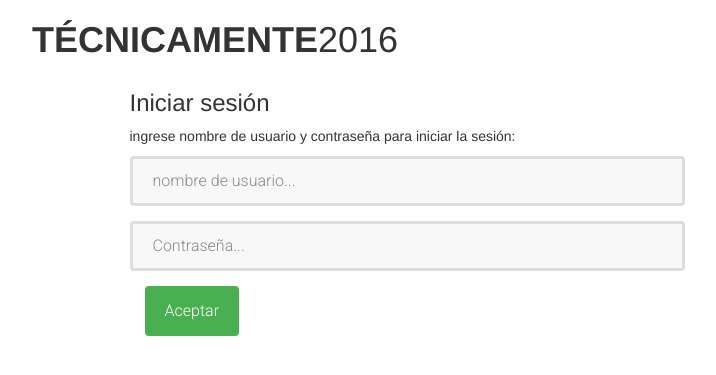
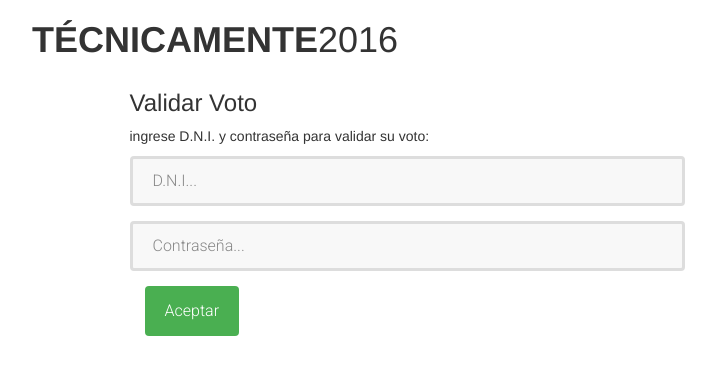
Before and after one commit to sirdio/asignaciones, a Symfony app: template src/AppBundle/Resources/views/PesVotos/identificarvotante.html.twig in a window 1280 px wide. Shown: the top 375 px of the page, without its empty margins (233-949 px from the left). Run offline with Twig, Linux system fonts and the light colour scheme; the template is opened without the code that fills it, so the values that code supplies are empty; some libraries are stand-ins or nearby versions.

Commit message:
presentacion de trabajos para votar10

```diff
--- a/src/AppBundle/Controller/VotoController.php
+++ b/src/AppBundle/Controller/VotoController.php
@@ -36,6 +36,6 @@ class VotoController extends Controller
         if($request->isMethod('POST')){
 
         }
-        return $this->render('AppBundle:PesVotos:identificarvotante.html.twig');
+        return $this->render('AppBundle:PesVotos:identificarvotante.html.twig', array('trabid'=>$id));
     }
 }
--- a/src/AppBundle/Resources/views/PesVotos/identificarvotante.html.twig
+++ b/src/AppBundle/Resources/views/PesVotos/identificarvotante.html.twig
@@ -19,15 +19,15 @@
                         <div class="col-sm-6 col-sm-offset-3 form-box">
                         	<div class="form-top">
                         		<div class="form-top-left">
-                        			<h3>Iniciar sesi&oacuten</h3>
-                            		<p>ingrese nombre de usuario y contrase&ntildea para iniciar la sesi&oacuten:</p>
+                        			<h3>Validar Voto</h3>
+                            		<p>ingrese D.N.I. y contrase&ntildea para validar su voto:</p>
                         		</div>
                             </div>
                             <div class="form-bottom">
-			                    <form role="form" action="{{path('Login')}}" method="post" class="login-form">
+			                    <form role="form" action="{{path('ConfirmarVoto',{ 'id': trabid})}}" method="post" class="login-form">
 			                    	<div class="form-group">
-			                    		<label class="sr-only" for="form-username">Nombre de Usuario:</label>
-			                        	<input type="text" name="username" placeholder="nombre de usuario..." class="form-username form-control" id="form-username">
+			                    		<label class="sr-only" for="form-username">D.N.I.:</label>
+			                        	<input type="text" name="dni" placeholder="D.N.I..." class="form-username form-control" id="form-username">
 			                        </div>
 			                        <div class="form-group">
 			                        	<label class="sr-only" for="form-password">Contrase&ntildea:</label>
```
